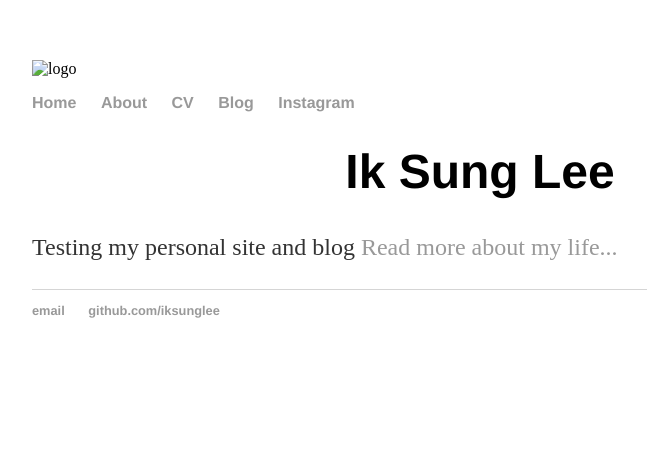
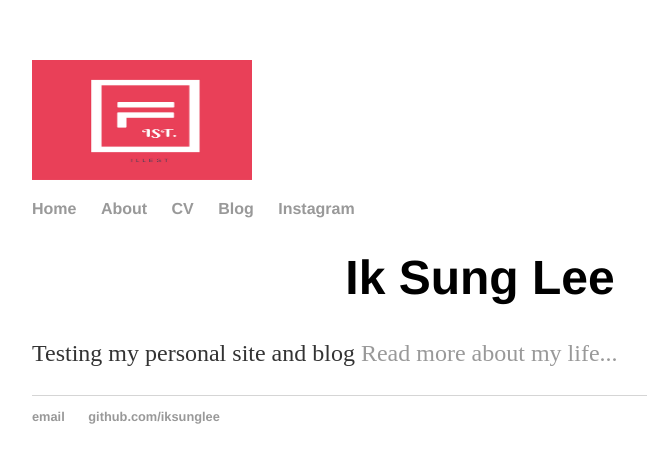
Before and after one commit to iksunglee/iksunglee.github.io, a Jekyll site: the page built from index.html, in a window 1280 px wide. Shown: the top 463 px of the page, without its empty margins (160-807 px from the left). Built offline with Jekyll 4.4.1, drawn with Linux system fonts in a browser that asks for light colours.

Commit message:
Update default.html
image check

```diff
--- a/_layouts/default.html
+++ b/_layouts/default.html
@@ -6,7 +6,7 @@
 			<link rel="stylesheet" type="text/css" href="/css/main.css">
 		</head>
 		<body>
-			<img src="logo.png" alt="logo" style="width:128px;height:220px;">
+			<img src="image/logo.png" alt="logo" style="width:220px;height:120px;">
 			<nav>
 	    		<ul>
 	        		<li><a href="/">Home</a></li>
```
